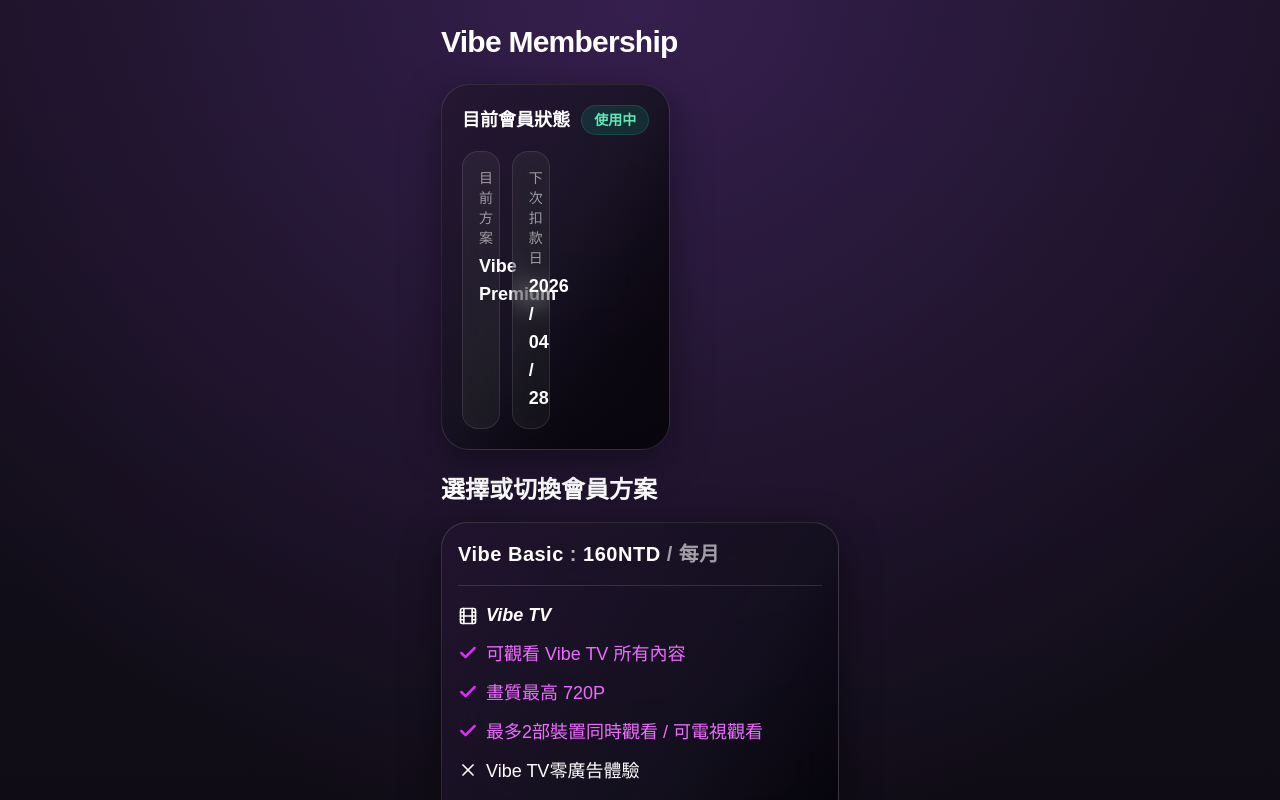
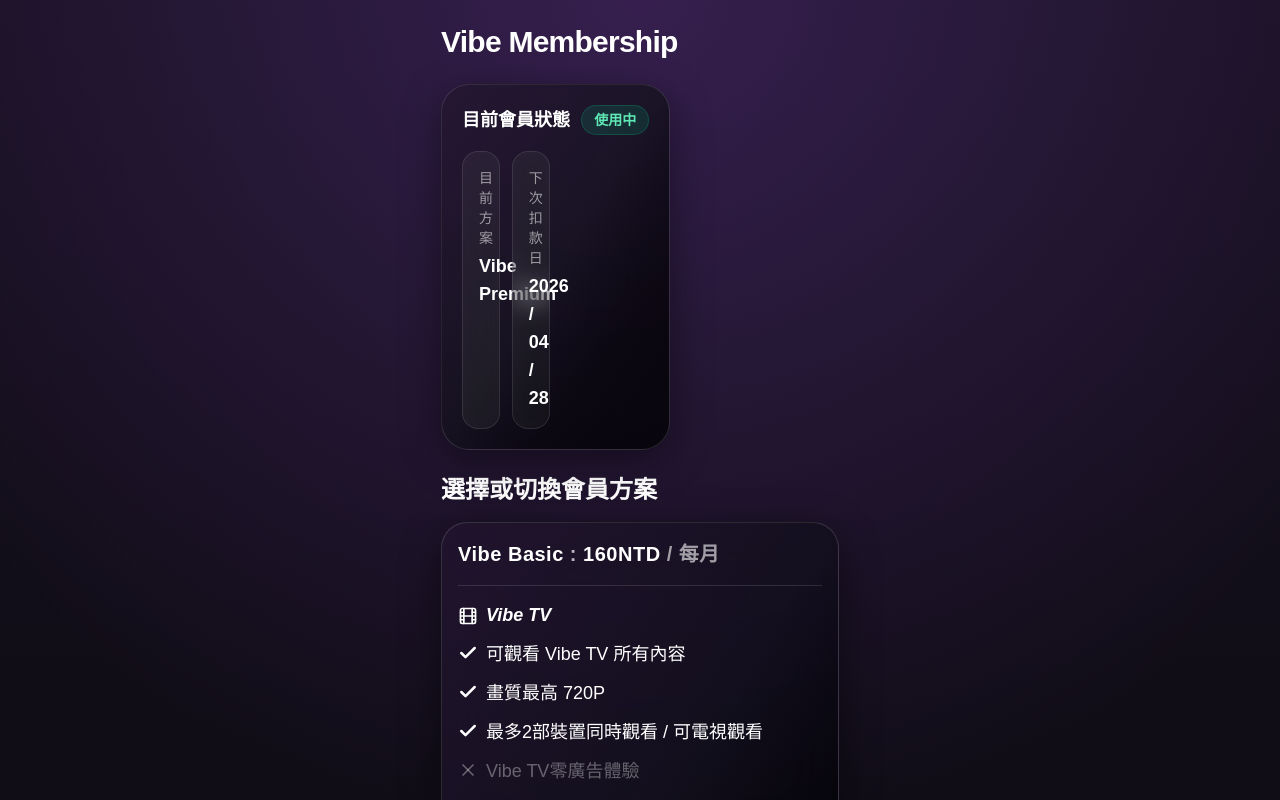
Before and after one commit to stevenchien0726-del/vibelink, a Next.js app in the folder vibe-membership-web/: page / in a window 1280 px wide. Shown: the top 800 px of the page. Built offline with nearby package versions, Linux system fonts and the light colour scheme.

Commit message:
fix feature colors

```diff
--- a/vibe-membership-web/app/page.tsx
+++ b/vibe-membership-web/app/page.tsx
@@ -85,14 +85,14 @@ function FeatureRow({ label, included }: { label: string; included: boolean }) {
   return (
     <div
       className={`flex items-start gap-2 text-[18px] ${
-        included ? 'text-fuchsia-400' : 'text-white'
+        included ? 'text-white' : 'text-white/35'
       }`}
     >
       <div className="mt-[2px] shrink-0">
         {included ? (
-          <Check className="h-5 w-5 text-fuchsia-500" strokeWidth={3} />
+          <Check className="h-5 w-5 text-white" strokeWidth={3} />
         ) : (
-          <X className="h-5 w-5 text-white" />
+          <X className="h-5 w-5 text-white/35" />
         )}
       </div>
       <span>{label}</span>
```
